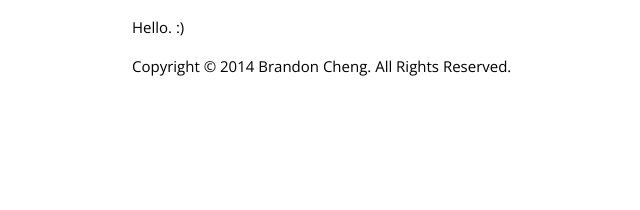
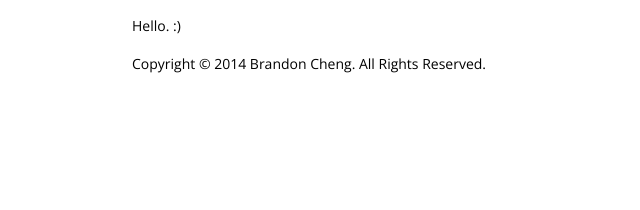
Before and after one commit to gluxon/gluxon.github.io, a Jekyll site: the page built from index.md, in a window 1280 px wide. Shown: the top 210 px of the page, without its empty margins (108-748 px from the left). Built offline with Jekyll 4.4.1, drawn with Linux system fonts in a browser that asks for light colours; nearby versions of some CDN libraries.

Commit message:
14px font size

```diff
--- a/assets/css/main.css
+++ b/assets/css/main.css
@@ -4,7 +4,7 @@ body {
   margin: 0; padding: 0;
 
   font-family: "Open Sans";
-  font-size: 15px;
+  font-size: 14px;
   line-height: 24px;
   font-weight: 400;
 
```
